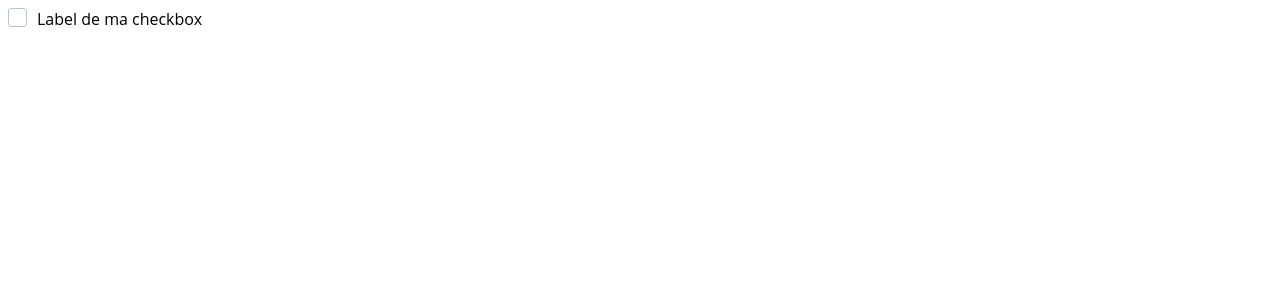
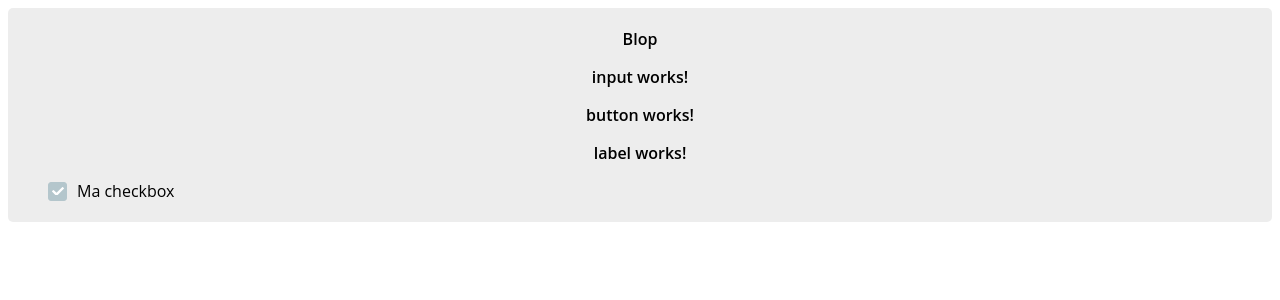
Before and after one commit to tatayoyoo/QCMUltimateV2, an Angular app: page / in a window 1280 px wide. Shown: the top 300 px of the page. Built offline with nearby package versions, Linux system fonts and the light colour scheme.

Commit message:
UPD : contenue du app

```diff
--- a/src/app/app.component.css
+++ b/src/app/app.component.css
@@ -0,0 +1,3 @@
+.boxContainer {
+    text-align: center;
+}
--- a/src/app/app.component.html
+++ b/src/app/app.component.html
@@ -1,8 +1,7 @@
-<!-- <app-box> Blop
+<app-box class="boxContainer">
+    Blop
     <app-input> Input </app-input>
     <app-button> Button </app-button>
     <app-label> Label </app-label>
-</app-box> -->
-
-
-<app-checkbox> Label de ma checkbox </app-checkbox>
+    <app-checkbox>Ma checkbox</app-checkbox>
+</app-box>
--- a/src/app/component/form/input/checkbox/checkbox.component.css
+++ b/src/app/component/form/input/checkbox/checkbox.component.css
@@ -3,12 +3,13 @@
 }
 
 .containerCheckbox {
-    display: block;
+    display: flex;
+    align-items: center;
 }
 
 .checkbox {
     visibility: hidden;
-    display: none;
+    /* display: none; */
 }
 
 .spanCheckbox {
@@ -20,7 +21,7 @@
     height: 17px;
     border-radius: 3px;
     margin: 0 10px 0 0;
-    background-color: white;
+    background-color: var(--Gray7);
     border: 1px solid var(--Gray7);
 }
 
--- a/src/app/component/form/input/checkbox/checkbox.component.html
+++ b/src/app/component/form/input/checkbox/checkbox.component.html
@@ -11,7 +11,6 @@
           width="12px">
           <path
             fill="white"
-            class="cls-1"
             d="M173.9,439.4,7.5,273a25.59,25.59,0,0,1,0-36.2l36.2-36.2a25.59,25.59,0,0,1,36.2,0L192,312.69,432.1,72.6a25.59,25.59,0,0,1,36.2,0l36.2,36.2a25.59,25.59,0,0,1,0,36.2L210.1,439.4a25.59,25.59,0,0,1-36.2,0Z"
             transform="translate(0 -65.1)"/>
         </svg>
```
